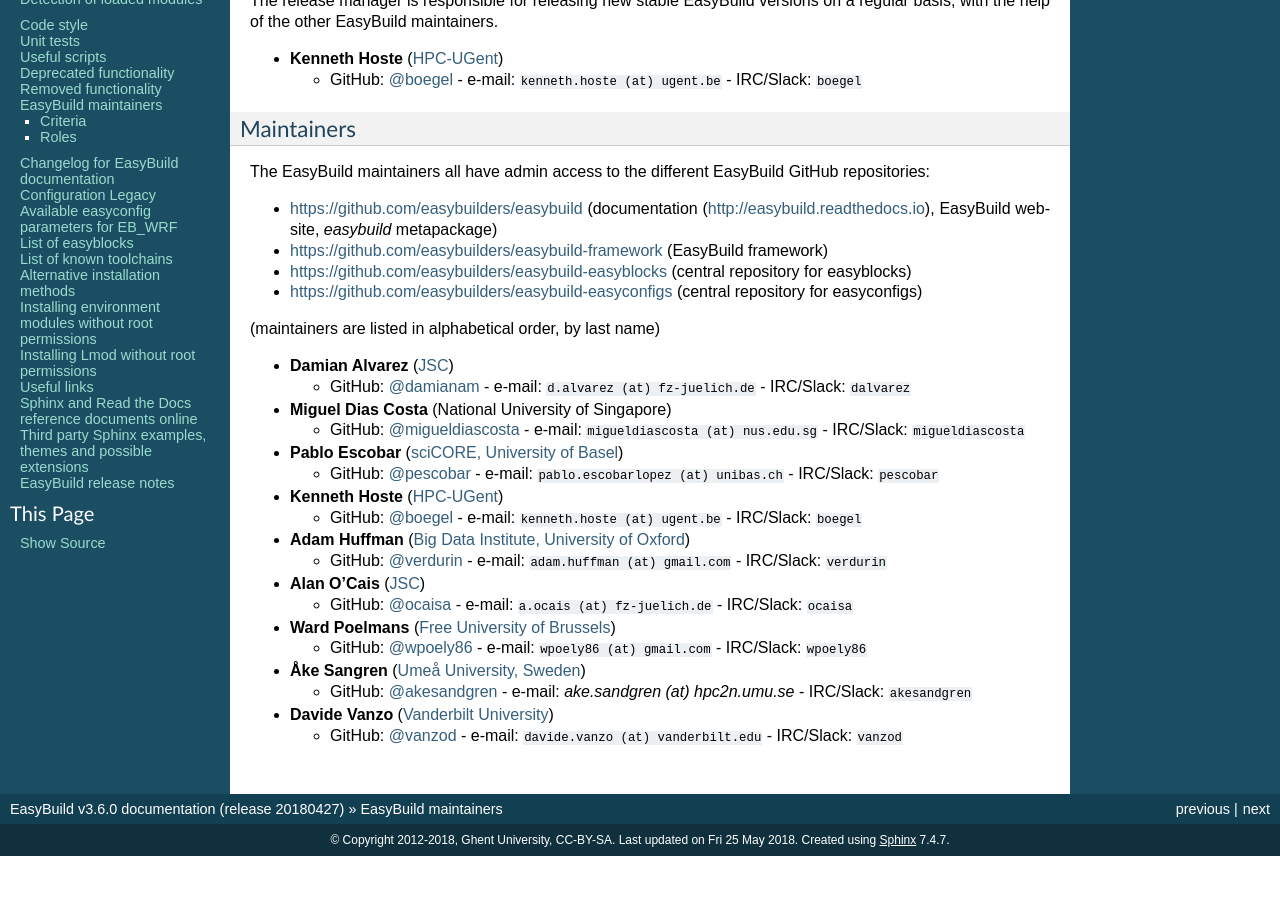
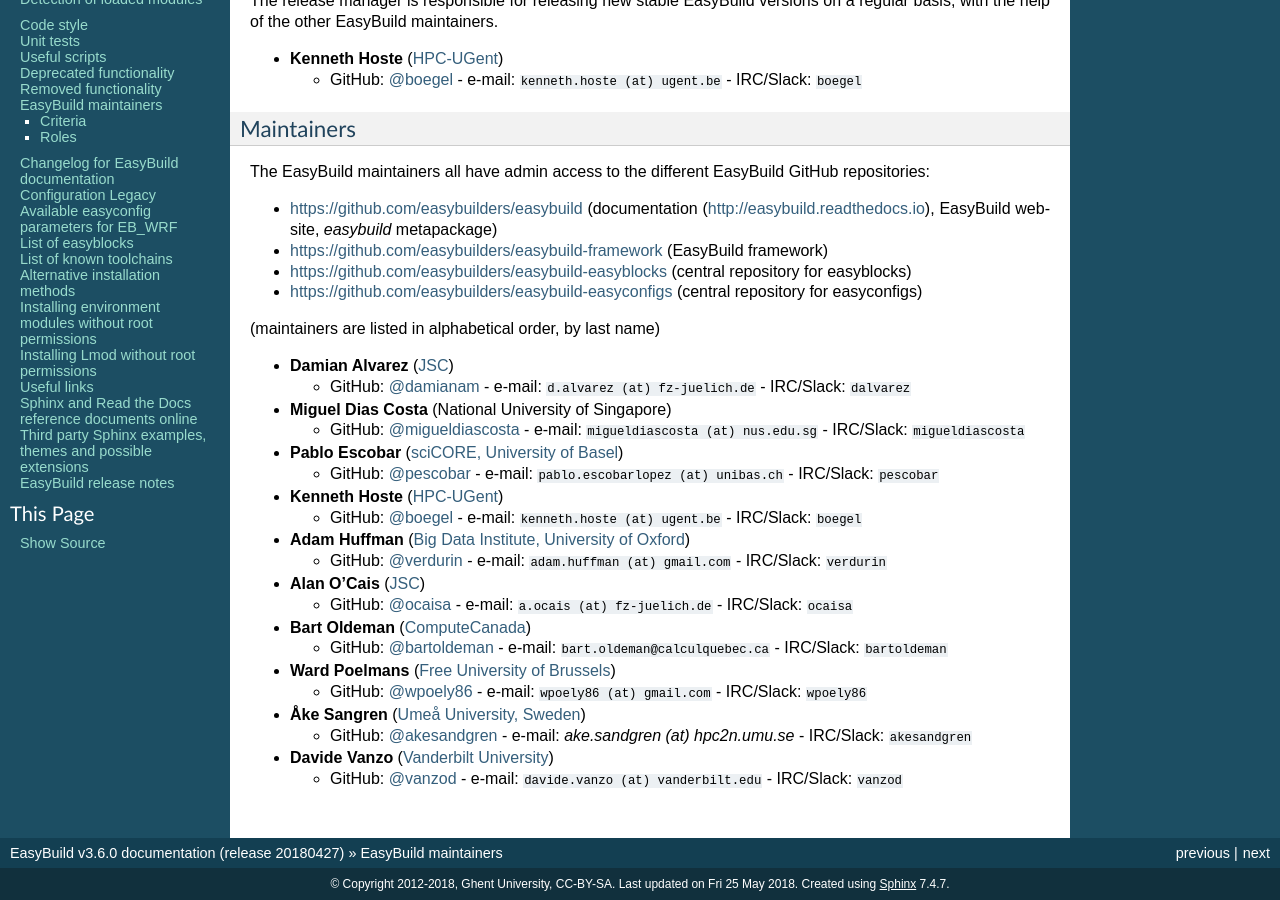
Before and after one commit to easybuilders/easybuild, a Sphinx documentation site: the page built from docs/Maintainers.rst, in a window 1280 px wide and 900 px high, scrolled down 732 px. Built offline with Sphinx 7.4.7, drawn with Linux system fonts in a browser that asks for light colours; before the commit the page ends 1588 px from its top, so only the background shows below that.

Commit message:
add Bart as EasyBuild maintainer

```diff
--- a/docs/Maintainers.rst
+++ b/docs/Maintainers.rst
@@ -84,6 +84,10 @@
 
   * GitHub: `@ocaisa <https://github.com/ocaisa>`_ - e-mail: ``a.ocais (at) fz-juelich.de`` - IRC/Slack: ``ocaisa``
 
+* **Bart Oldeman** (`ComputeCanada <https://www.computecanada.ca/>`_)
+
+  * GitHub: `@bartoldeman <https://github.com/bartoldeman>`_ - e-mail: ``bart.oldeman@calculquebec.ca`` - IRC/Slack: ``bartoldeman``
+
 * **Ward Poelmans** (`Free University of Brussels <https://hpc.vub.be>`_)
 
   * GitHub: `@wpoely86 <https://github.com/wpoely86>`_ - e-mail: ``wpoely86 (at) gmail.com`` - IRC/Slack: ``wpoely86``
```
